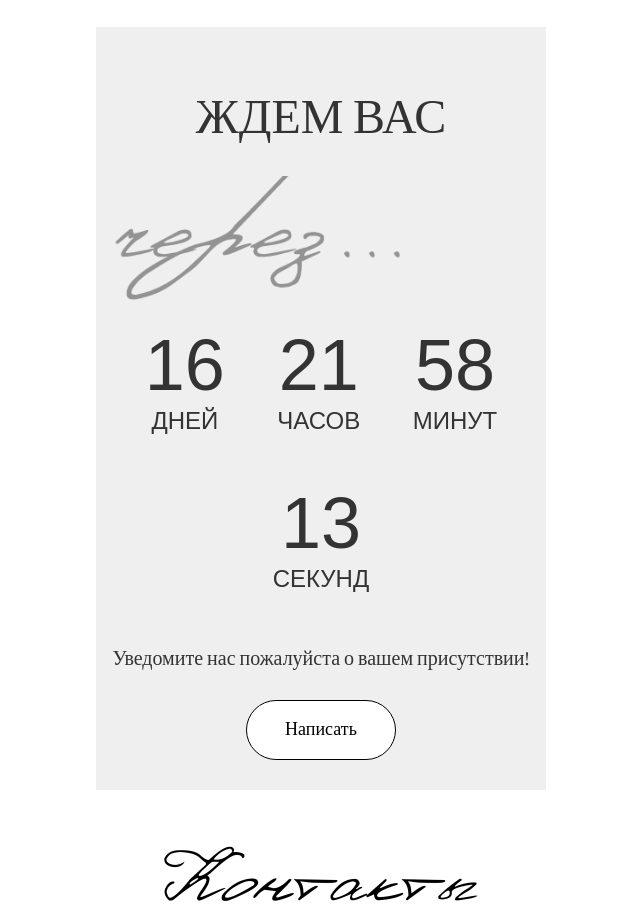
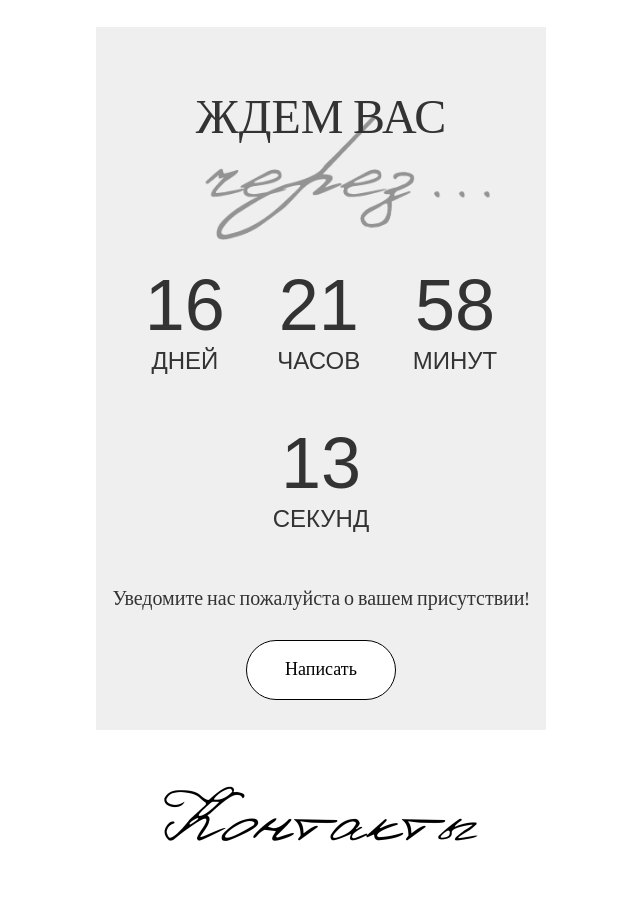
Before and after one commit to Anntim23/merry, a plain HTML site: page index.html in a window 1280 px wide. Shown: the part 4065-4981 px from the top of the page, without its empty margins (319-959 px from the left). Drawn offline with nearby package versions, Linux system fonts and the light colour scheme.

Commit message:
Update style.css

```diff
--- a/css/style.css
+++ b/css/style.css
@@ -185,7 +185,7 @@ body {
   }
 
   .countdown__img {
-    mmargin: -60px 0 0 90px;
+    margin: -60px 0 0 90px;
     width: 70%;
   }
 
```
